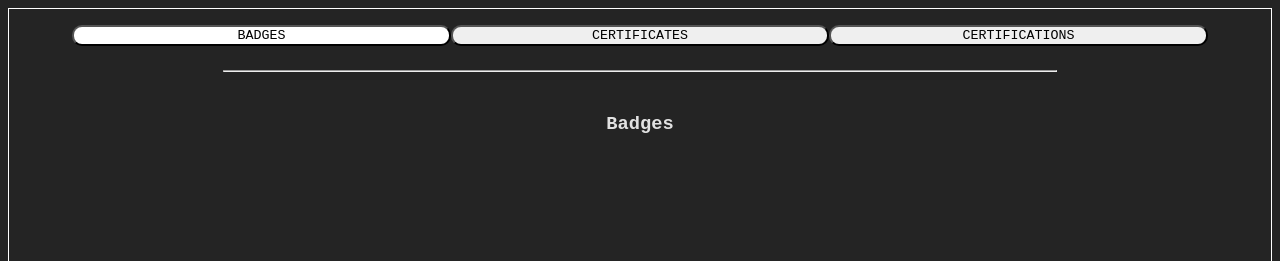
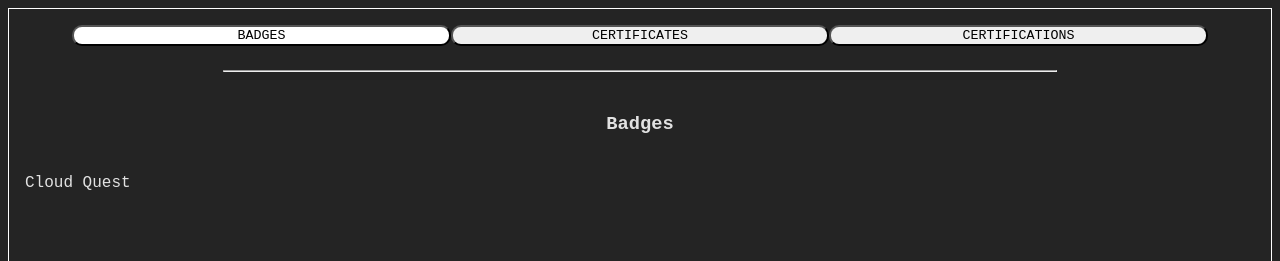
Before and after one commit to JaynewDee/acumen-gold, a React (Vite) app: page / in a window 1280 px wide. Both pictures are taken after a click on the button "BADGES". Shown: the top 261 px of the page. Built offline with nearby package versions, Linux system fonts and the light colour scheme.

Commit message:
category styles

```diff
--- a/src/App.css
+++ b/src/App.css
@@ -35,7 +35,9 @@
   margin-top: 2rem;
   text-align: center;
 }
-
+.category-body {
+  padding: 1rem;
+}
 .accolade-box {
   display: flex;
   flex-flow: column nowrap;
@@ -48,11 +50,14 @@
   position: absolute;
   transform: scale(0);
   border: 1px solid white;
+  border-radius: 7px;
   top: 10%;
   right: 5%;
   width: 90%;
-  background-color: white;
+  height: 33%;
+  background-color: rgba(255, 255, 255, 0.87);
   color: black;
+  overflow: auto;
 }
 .upload-btn {
   margin-top: auto;
--- a/src/components/category/Badges.tsx
+++ b/src/components/category/Badges.tsx
@@ -1,10 +1,14 @@
 import React from "react";
-
+import { badges } from "../data/accolades";
 const Badges = () => {
   return (
     <div className="category-container">
       <h3>Badges</h3>
-      <div className="category-body"></div>
+      <div className="category-body">
+        {badges.map((badge) => (
+          <div>{badge.name}</div>
+        ))}
+      </div>
     </div>
   );
 };
--- a/src/components/category/Certificates.tsx
+++ b/src/components/category/Certificates.tsx
@@ -1,10 +1,14 @@
 import React from "react";
-
+import { certificates } from "../data/accolades";
 const Certificates = () => {
   return (
     <div className="category-container">
       <h3>Certificates</h3>
-      <div className="category-body"></div>
+      <div className="category-body">
+        {certificates.map((cert) => (
+          <div>{cert.name}</div>
+        ))}
+      </div>
     </div>
   );
 };
--- a/src/components/category/Certifications.tsx
+++ b/src/components/category/Certifications.tsx
@@ -1,10 +1,14 @@
 import React from "react";
-
+import { certifications } from "../data/accolades";
 const Certifications = () => {
   return (
     <div className="category-container">
       <h3>Certifications</h3>
-      <div className="category-body"></div>
+      <div className="category-body">
+        {certifications.map((cert) => (
+          <div>{cert.name}</div>
+        ))}
+      </div>
     </div>
   );
 };
--- a/src/components/data/accolades.ts
+++ b/src/components/data/accolades.ts
@@ -9,7 +9,11 @@ export interface AccoladeType {
   status: Status;
 }
 
-export const AccoladesData = {
+/*
+  Mock, hard-coded image data revealing structure of upload information
+*/
+
+export const { badges, certificates, certifications } = {
   badges: [
     {
       id: 1,
--- a/src/components/utils/switches.tsx
+++ b/src/components/utils/switches.tsx
@@ -1,7 +1,6 @@
 import Badges from "../category/Badges";
 import Certificates from "../category/Certificates";
 import Certifications from "../category/Certifications";
-import { AccoladesData } from "../data/accolades";
 
 export const categorySwitch = (state: any) => {
   const states = {
```
